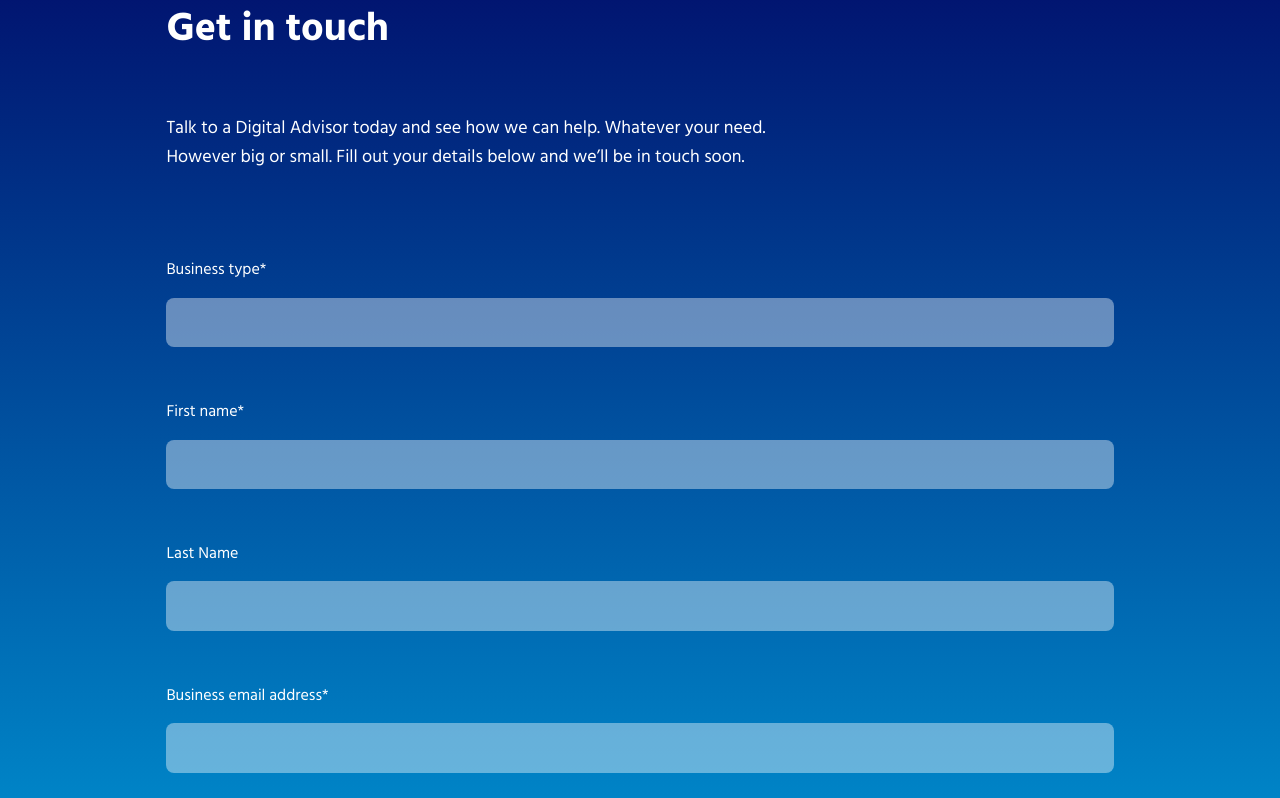
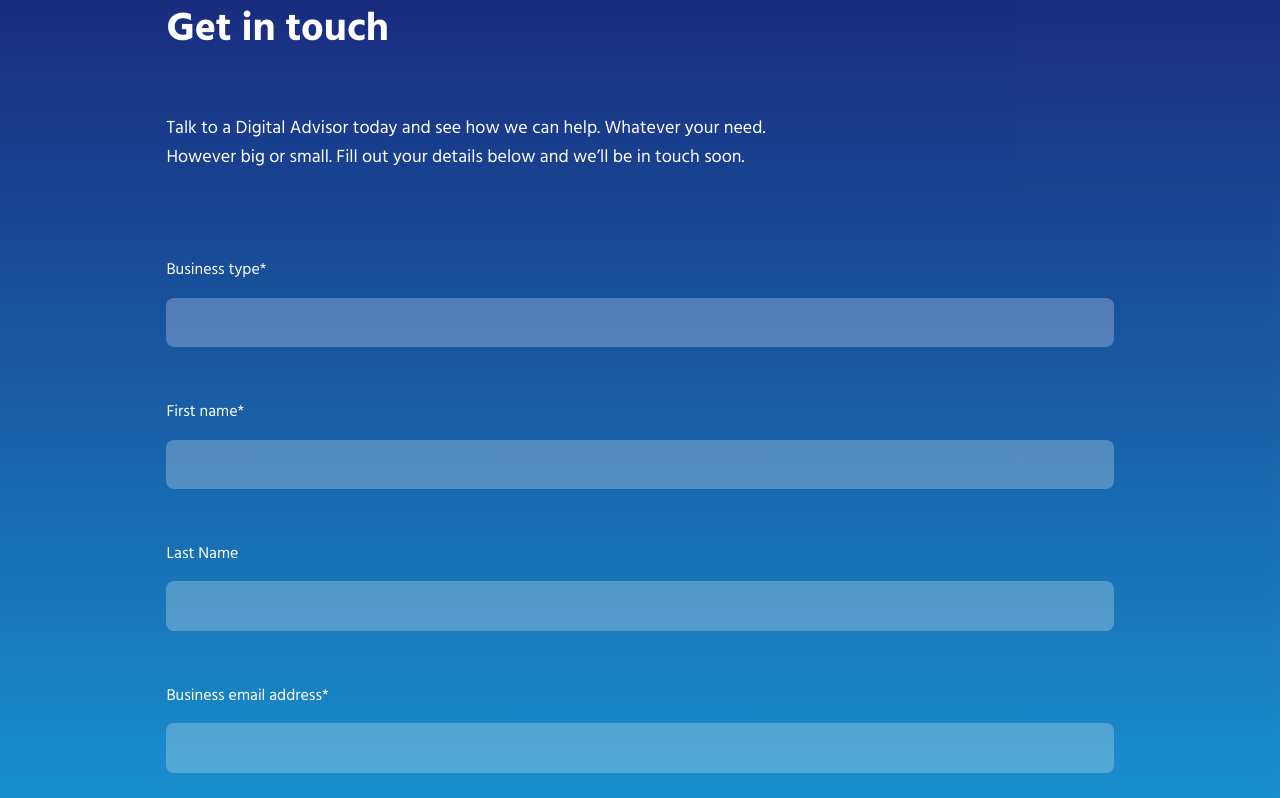
Before and after one commit to mpascoe21/migration-landing-page, a plain HTML site: page index.html in a window 1280 px wide. Shown: the part 9205-10003 px from the top of the page. Drawn offline with Linux system fonts and the light colour scheme.

Commit message:
Adjusted contact form colours

```diff
--- a/_components.scss
+++ b/_components.scss
@@ -269,10 +269,12 @@
   }
 
   .contact {
+    width: 100vw;
     background: linear-gradient(to bottom, #010766 0%, #0090d0 50%, #B1E4E3 100%);
     color: $color-white;
     padding: 8.5% 5.5% 5%;
     text-align: left;
+    opacity: 90%;
 
     &__header {
       padding-bottom: 8%;
@@ -287,11 +289,16 @@
     }
 
     input {
+      color: $color-white;
+      background-color: rgba($color: #fff, $alpha: .25);
+      font-size: 0.9rem;
+      font-weight: $font-weight-regular;
+      padding: 0 6%;
       width: 100%;
       height: 3.1rem;
       border-radius: 8px;
       border-style: none;
-      opacity: 40%;
+      // opacity: 40%;
       margin: 1.5% 0 10.5%;
     }
 
```
Also changed, not shown: main.css.
